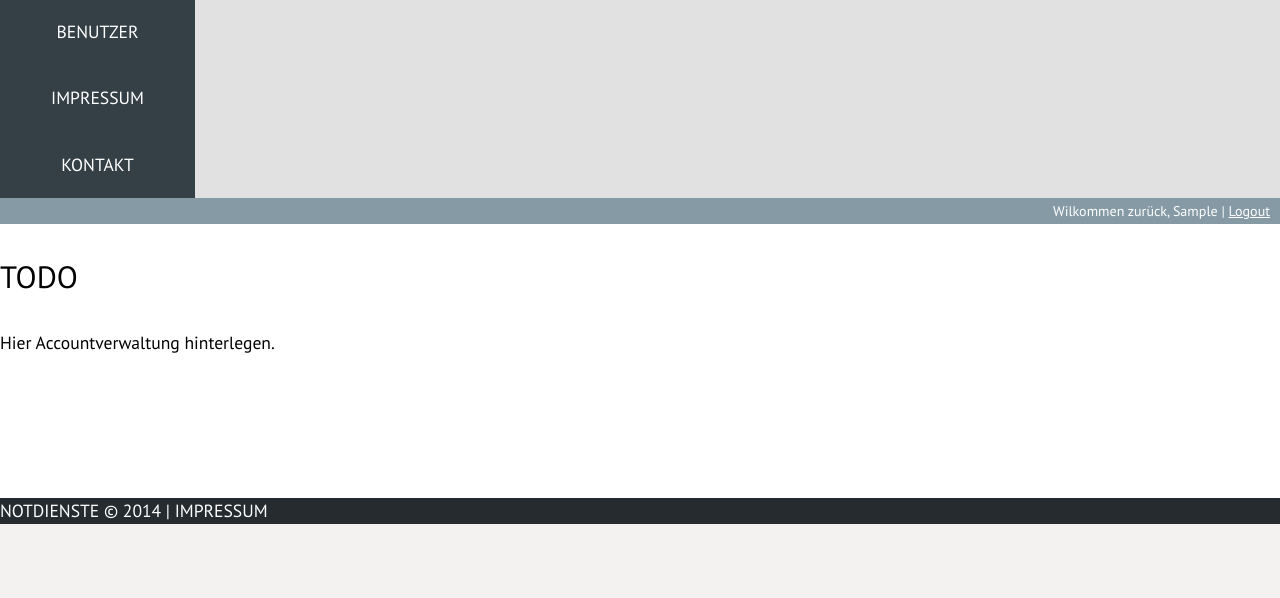
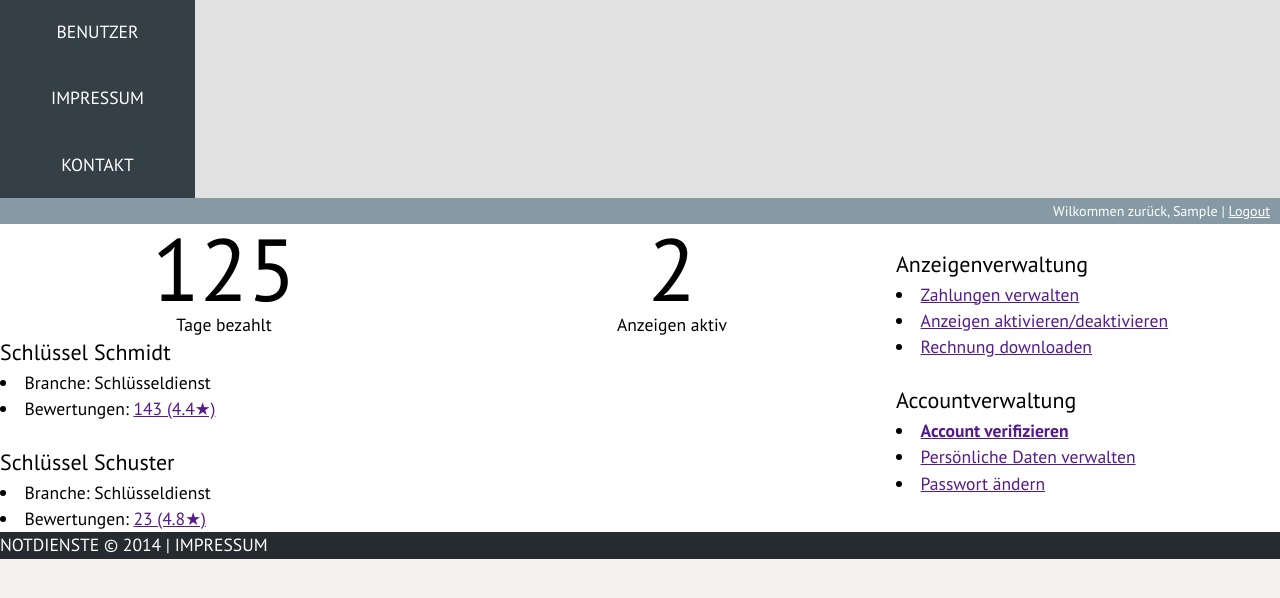
Before and after one commit to sulami/strugz, a Django app: a page that uses templates/services/manage.html in a window 1280 px wide. Shown: the part 134-732 px from the top of the page. Run offline with Django 3.2, Linux system fonts and the light colour scheme; the visitor is signed in with stand-in values (Sample User, id 1).

Commit message:
preparee a user management template

```diff
--- a/templates/services/manage.html
+++ b/templates/services/manage.html
@@ -2,8 +2,53 @@
 {% block title %}Benutzer - {% endblock %}
 
 {% block content %}
+<!-- inline styles => stylesheet -->
+<div style="overflow: hidden">
+<div style="float: left; width: 70%">
+    <div style="float: left; text-align: center; width: 50%">
+        <div style="font-size: 5em; line-height: 1em">
+            125
+        </div>
+        Tage bezahlt
+    </div>
 
-<h2>TODO</h2>
-Hier Accountverwaltung hinterlegen.
+    <div style="float: left; text-align: center; width: 50%">
+        <div style="font-size: 5em; line-height: 1em">
+            2
+        </div>
+        Anzeigen aktiv
+    </div>
 
+    <div>
+        <div>
+            <h4>Schlüssel Schmidt</h4>
+            <li>Branche: Schlüsseldienst</li>
+            <li>Bewertungen: <a href="">143 (4.4&#x2605)</a></li>
+        </div>
+
+        <div>
+            <h4>Schlüssel Schuster</h4>
+            <li>Branche: Schlüsseldienst</li>
+            <li>Bewertungen: <a href="">23 (4.8&#x2605)</a></li>
+        </div>
+    </div>
+</div>
+
+<!-- list-style: none -->
+<div style="float: right; width: 30%">
+    <div>
+        <h4>Anzeigenverwaltung</h4>
+        <li><a href="">Zahlungen verwalten</a></li>
+        <li><a href="">Anzeigen aktivieren/deaktivieren</a></li>
+        <li><a href="">Rechnung downloaden</a></li>
+    </div>
+
+    <div>
+        <h4>Accountverwaltung</h4>
+        <li><a href="" style="font-weight: bold">Account verifizieren</a></li>
+        <li><a href="">Persönliche Daten verwalten</a></li>
+        <li><a href="">Passwort ändern</a></li>
+    </div>
+</div>
+</div>
 {% endblock %}
```
